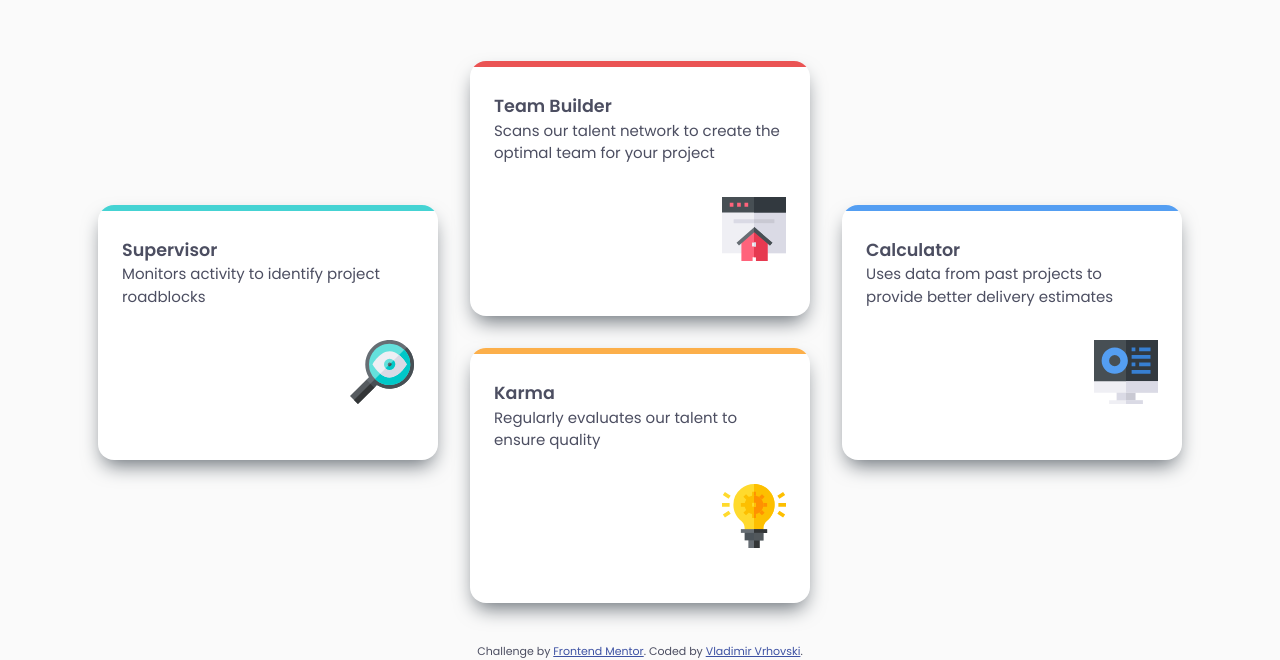
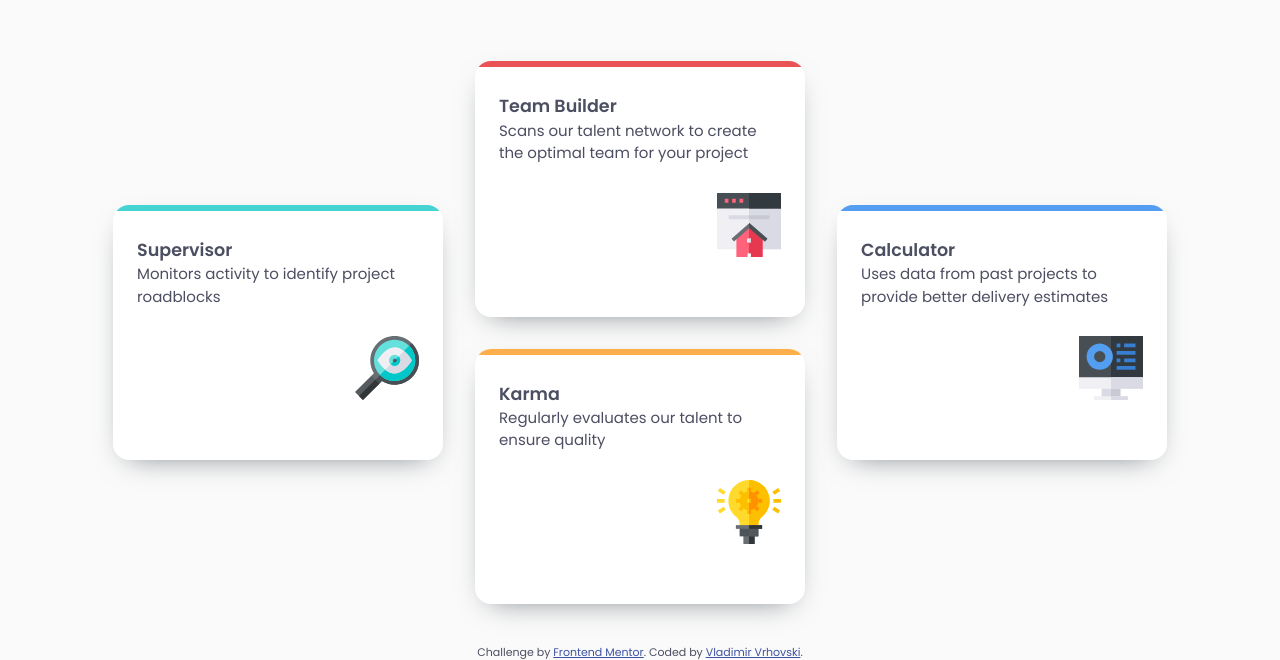
Before and after one commit to VladimirVrhovski/four-card-feature-section-master, a plain HTML site: page index.html in a window 1280 px wide. Shown: the part 158-818 px from the top of the page. Drawn offline with Linux system fonts and the light colour scheme.

Commit message:
Solution

```diff
--- a/style.css
+++ b/style.css
@@ -80,14 +80,14 @@ body {
 	--gap: 2rem;
 	--border-color: var(--clr-neutral-white);
 
-	display: flex;
-	flex-direction: column;
+	display: grid;
+	grid-template-columns: 1fr;
 	gap: var(--gap);
 }
 
 @media (min-width: 768px) {
 	.card-container {
-		flex-direction: row;
+		grid-template-columns: 1fr 1fr 1fr;
 		align-items: center;
 	}
 }
@@ -100,11 +100,10 @@ body {
 
 .card {
 	position: relative;
-	max-width: 340px;
-	aspect-ratio: 4/3;
+	max-width: 330px;
 	padding: 2rem 1.5rem;
 	border-radius: 1rem;
-	box-shadow: 0 10px 20px -5px var(--clr-neutral-grey-400);
+	box-shadow: 0 10px 30px -15px var(--clr-neutral-grey-400);
 	background-color: var(--clr-neutral-white);
 	overflow: hidden;
 }
@@ -123,7 +122,7 @@ body {
 	display: flex;
 	justify-content: flex-end;
 	align-items: flex-end;
-	margin-block-start: 2rem;
+	margin-block: 1.75rem;
 }
 
 /* Atrribution */
```
